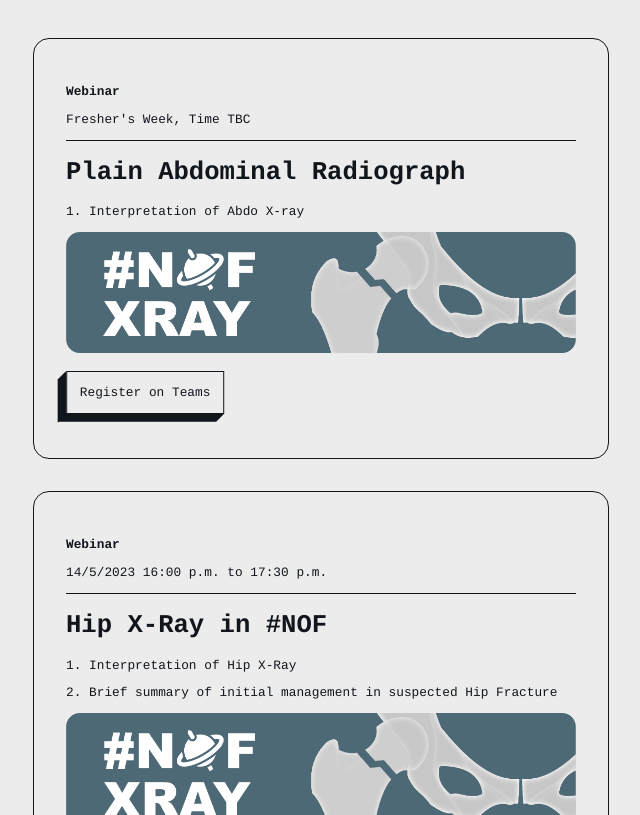
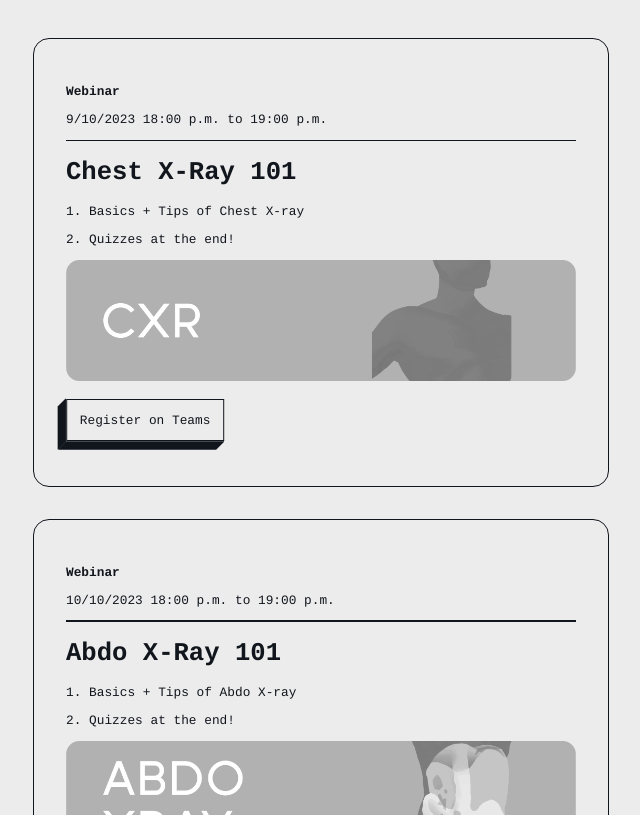
Before and after one commit to radiologyclub/radiologyclub.github.io, a plain HTML site: page index.html in a window 1280 px wide. Shown: the part 150-965 px from the top of the page, without its empty margins (319-959 px from the left). Drawn offline with Linux system fonts and the light colour scheme.

Commit message:
modified:   .DS_Store 	modified:   assets/.DS_Store 	modified:   assets/event/.DS_Store 	new file:   assets/event/axr2023/axr-banner.png 	new file:   assets/event/axr2023/cxr-banner.png 	modified:   index.html

```diff
--- a/index.html
+++ b/index.html
@@ -49,6 +49,9 @@
                         <button style="text-decoration: none;" class="navicon navbtn"; onclick="window.open('https://radiologist.super.site', '_blank')">
                             <i class="fa-2x fa-solid fa-book"></i>
                         </button>
+                        <button style="text-decoration: none;" class="navicon navbtn"; onclick="window.open('https://instagram.com/radiologist.club', '_blank')">
+                            <i class="fa-2x fa-brands fa-instagram"></i>
+                        </button>
                     </div>
                 </div>
             </header>
@@ -57,12 +60,26 @@
             <div class="content-block" style="display: block;">
                 <div class="callout">
                     <p style="font-weight: bolder;">Webinar</p>
-                    <p>Fresher's Week, Time TBC</p>
+                    <p>9/10/2023 18:00 p.m. to 19:00 p.m.</p>
                     <hr>
-                    <h1>Plain Abdominal Radiograph</h1>
-                    <p>1. Interpretation of Abdo X-ray</p>
-                    <a href="#"><img src="assets/event/nof2023/banner.png" style="width:100%;"></img></a>
-                    <button disabled class="btn" onclick="window.open('https://events.teams.microsoft.com/event/8ca42dce-1478-4c7a-888f-ffe18d3edf82@c152cb07-614e-4abb-818a-f035cfa91a77', '_blank')">Register on Teams</button>
+                    <h1>Chest X-Ray 101</h1>
+                    <p>1. Basics + Tips of Chest X-ray</p>
+                    <p>2. Quizzes at the end!</p>
+                    <a href="#"><img src="assets/event/axr2023/cxr-banner.png" style="width:100%;"></img></a>
+                    <button class="btn" onclick="window.open('https://events.teams.microsoft.com/event/0459ed19-07bb-4da5-a911-432755289284@c152cb07-614e-4abb-818a-f035cfa91a77', '_blank')">Register on Teams</button>
+                </div>
+            </div>
+
+            <div class="content-block" style="display: block;">
+                <div class="callout">
+                    <p style="font-weight: bolder;">Webinar</p>
+                    <p>10/10/2023 18:00 p.m. to 19:00 p.m.</p>
+                    <hr>
+                    <h1>Abdo X-Ray 101</h1>
+                    <p>1. Basics + Tips of Abdo X-ray</p>
+                    <p>2. Quizzes at the end!</p>
+                    <a href="#"><img src="assets/event/axr2023/axr-banner.png" style="width:100%;"></img></a>
+                    <button class="btn" onclick="window.open('https://events.teams.microsoft.com/event/ef6fe9ae-4edd-427a-83d2-4bced846c873@c152cb07-614e-4abb-818a-f035cfa91a77', '_blank')">Register on Teams</button>
                 </div>
             </div>
 
```
Also changed, not shown: assets/event/axr2023/axr-banner.png (added), assets/event/axr2023/cxr-banner.png (added), 3 other files.
